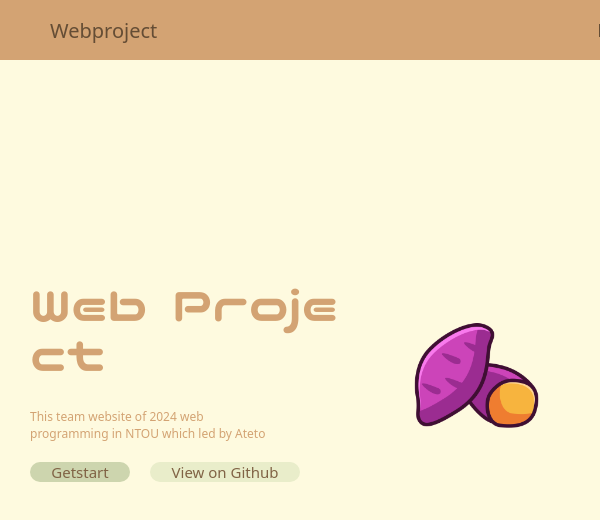
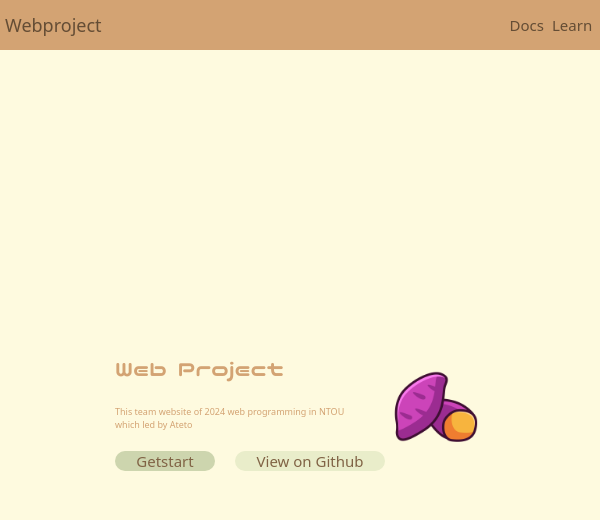
Before and after one commit to we-we-Web/web-web-web, a Next.js app: page / in a window 600 px wide. Shown: the top 520 px of the page. Built offline with nearby package versions, Linux system fonts and the light colour scheme.

Commit message:
Handle rwd

```diff
--- a/src/app/Home/TitleName.module.css
+++ b/src/app/Home/TitleName.module.css
@@ -37,7 +37,7 @@
         height: auto;
         width: 100px;
         border-radius: 25px;
-        margin: 20px;
+        margin-left: 0;
     }
 
     .subtitle {
@@ -47,11 +47,11 @@
     }
 
     .jumpTitleAlphabet {
-        font-size: 35px;
+        font-size: 22px;
     }
 }
 
-@media(max-width: 991px) {
+@media(min-width: 620px) and (max-width: 991px) {
     .title {
         font-size: 50px;
         height: 80vh;
--- a/src/app/Home/TitleName.tsx
+++ b/src/app/Home/TitleName.tsx
@@ -31,7 +31,7 @@ export default function TitleName() {
                     <header className={styles.jumpTitle}>
                         {Array.from(title).map((letter, index) => (
                             <React.Fragment key={index}>
-                                <span
+                                <p
                                     ref={(el) => {
                                         letterRefs.current[index] = el;
                                     }}
@@ -40,7 +40,7 @@ export default function TitleName() {
                                     onMouseEnter={() => handleMouseEnter(index)}
                                 >
                                     {letter === ' ' ? '\u00A0' : letter}
-                                </span>
+                                </p>
                             </React.Fragment>
                         ))}
                     </header>
--- a/src/app/Home/TopBar.module.css
+++ b/src/app/Home/TopBar.module.css
@@ -44,7 +44,7 @@
     }
 
     .selection {
-        margin-left: 0px;
+        margin-left: 100px;
     }
 
     .selection a {
@@ -59,21 +59,21 @@
     }
 
     .bar p {
-        font-size: 15px;
+        font-size: 18px;
         margin-left: 5px;
     }
 
     .selection {
-        margin-left: 0px;
+        margin-left: 400px;
     }
 
     .selection a {
         margin-left: 8px;
-        font-size: 13px;
+        font-size: 15px;
     }
 }
 
-@media(max-width: 1400px) {
+@media(min-width: 1000px) and (max-width: 1400px) {
     .bar {
         height: 60px;
     }
--- a/src/app/page.tsx
+++ b/src/app/page.tsx
@@ -3,9 +3,9 @@ import TitleName from './Home/TitleName';
 
 export default function page() {
   return (
-    <div>
+    <>
       <Home/>
       <TitleName/>
-    </div>
+    </>
   );
 }
```
